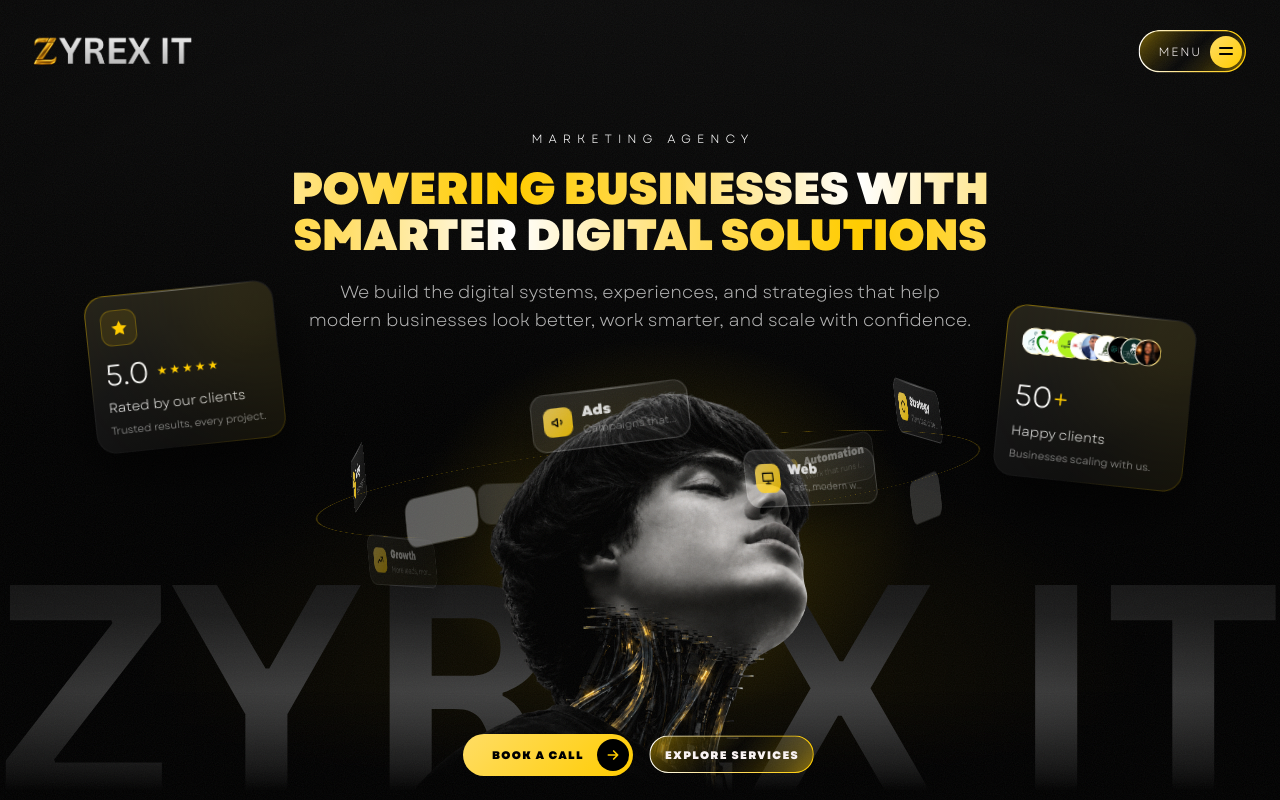
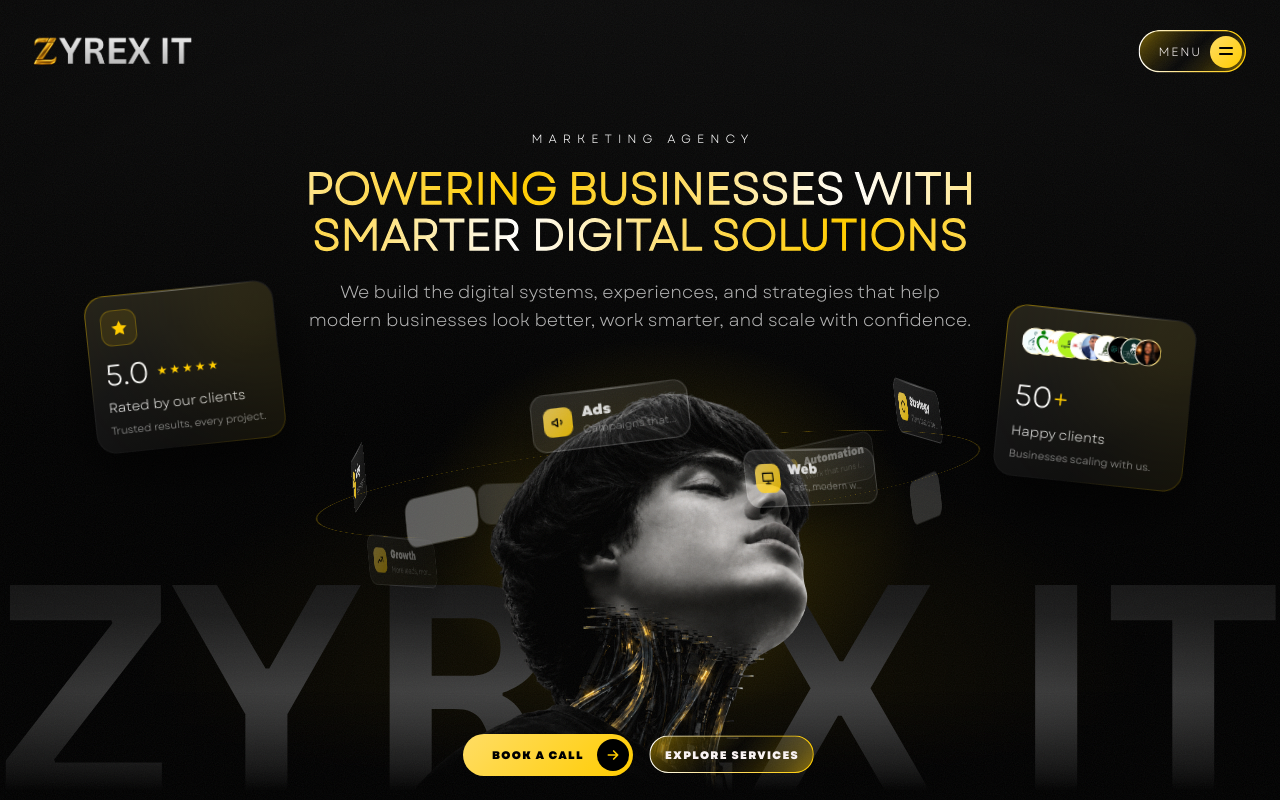
Before and after one commit to Maaz-webdeveloper/zyrex-it, a Next.js app: page /embed/hero in a window 1280 px wide. Built offline with nearby package versions, Linux system fonts and the light colour scheme; grey boxes are pictures that could not be loaded.

Commit message:
refactor HeroCopy component: update heading font weight for improved readability and add comments for clarity

```diff
--- a/components/hero/HeroCopy.tsx
+++ b/components/hero/HeroCopy.tsx
@@ -10,6 +10,9 @@ const SHINE_CLASS =
 
 const SHINE_STYLE = {
   backgroundSize: "200% 100%",
+  // Garet has only 400/800: 400 + a thin stroke reads as a medium weight; bg-clip-text fills the stroke with the shine, so no outline.
+  // The stroke doesn't change letter widths, so the mobile 2-line fit is unaffected.
+  WebkitTextStroke: "0.03em transparent",
 } as const;
 
 export default function HeroCopy() {
@@ -21,7 +24,7 @@ export default function HeroCopy() {
             </p>
 
             {/* Heading: line 1 yellow-white-yellow, line 2 white-yellow-white */}
-            <h1 className="mt-[18px] max-w-[1000px] text-[clamp(1.5rem,3.5vw,3.2rem)] leading-[1.04] font-extrabold tracking-[-0.01em] uppercase max-[560px]:mt-3.5 max-[560px]:text-[calc((100vw-40px)/15.9)] max-[560px]:leading-[1.12] max-[560px]:tracking-normal min-[900px]:[@media(max-height:760px)]:mt-3 min-[1600px]:max-w-[1300px] min-[1600px]:text-[clamp(3rem,3.2vw,4.6rem)]">
+            <h1 className="mt-[18px] max-w-[1000px] text-[clamp(1.5rem,3.5vw,3.2rem)] leading-[1.04] font-normal tracking-[-0.01em] uppercase max-[560px]:mt-3.5 max-[560px]:text-[calc((100vw-40px)/15.9)] max-[560px]:leading-[1.12] max-[560px]:tracking-normal min-[900px]:[@media(max-height:760px)]:mt-3 min-[1600px]:max-w-[1300px] min-[1600px]:text-[clamp(3rem,3.2vw,4.6rem)]">
                 <span className={SHINE_CLASS} style={{ ...SHINE_STYLE, backgroundImage: SHINE_A }} data-anim="line">
                     Powering businesses with
                 </span>
```
